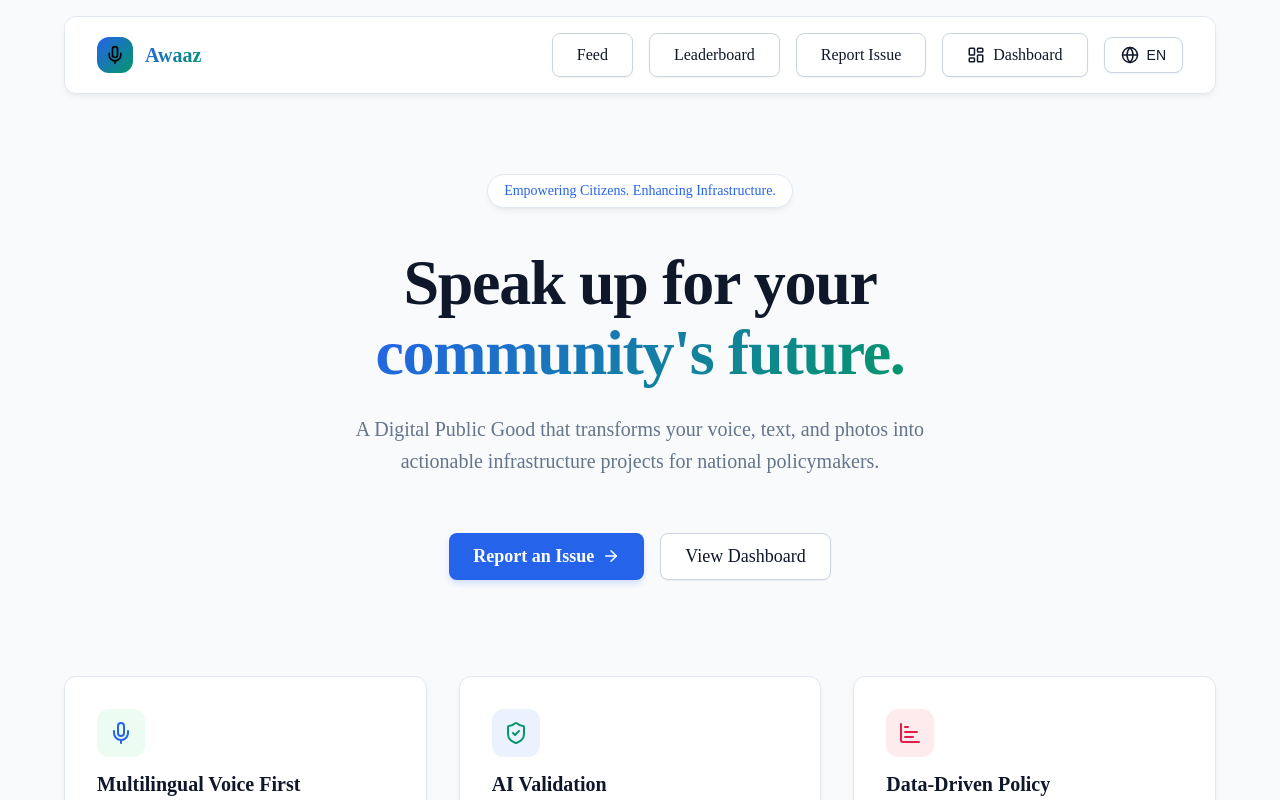
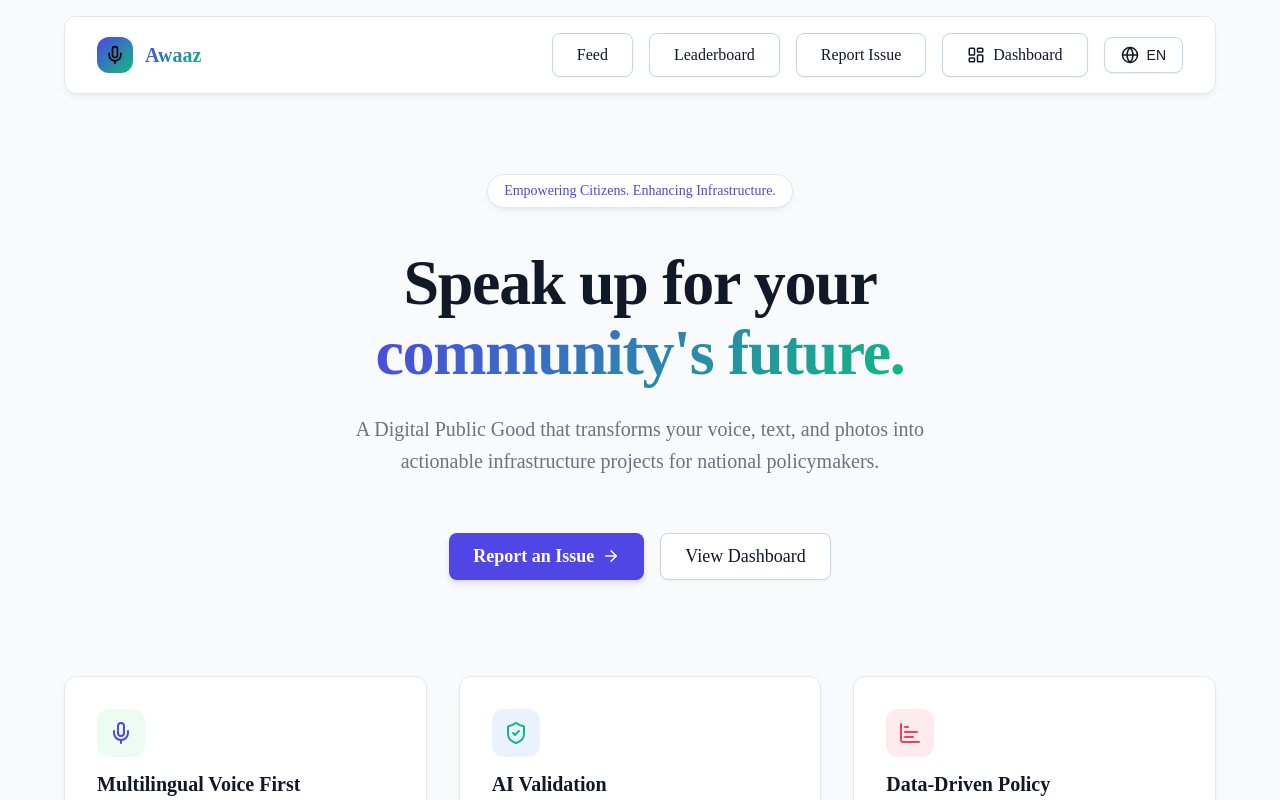
Before and after one commit to lohithabandirala/build2, a Next.js app: page / in a window 1280 px wide. Shown: the top 800 px of the page. Built offline with nearby package versions, Linux system fonts and the light colour scheme.

Commit message:
refactor(ui): update to premium indigo/emerald color palette and implement modern social feed layout

```diff
--- a/src/app/globals.css
+++ b/src/app/globals.css
@@ -1,14 +1,14 @@
 :root {
-  --background: #f8fafc;
-  --foreground: #0f172a;
-  --foreground-muted: #64748b;
-  --primary: #2563eb;
-  --primary-glow: rgba(37, 99, 235, 0.2);
-  --secondary: #059669;
-  --secondary-glow: rgba(5, 150, 105, 0.2);
-  --accent: #e11d48;
+  --background: #F9FAFB;
+  --foreground: #111827;
+  --foreground-muted: #6B7280;
+  --primary: #4F46E5;
+  --primary-glow: rgba(79, 70, 229, 0.2);
+  --secondary: #10B981;
+  --secondary-glow: rgba(16, 185, 129, 0.2);
+  --accent: #F43F5E;
   --glass: #ffffff;
-  --glass-border: #e2e8f0;
+  --glass-border: #E5E7EB;
   --panel-bg: #ffffff;
 }
 
```
Also changed, not shown: src/app/feed/page.tsx (+51 -32 lines).
